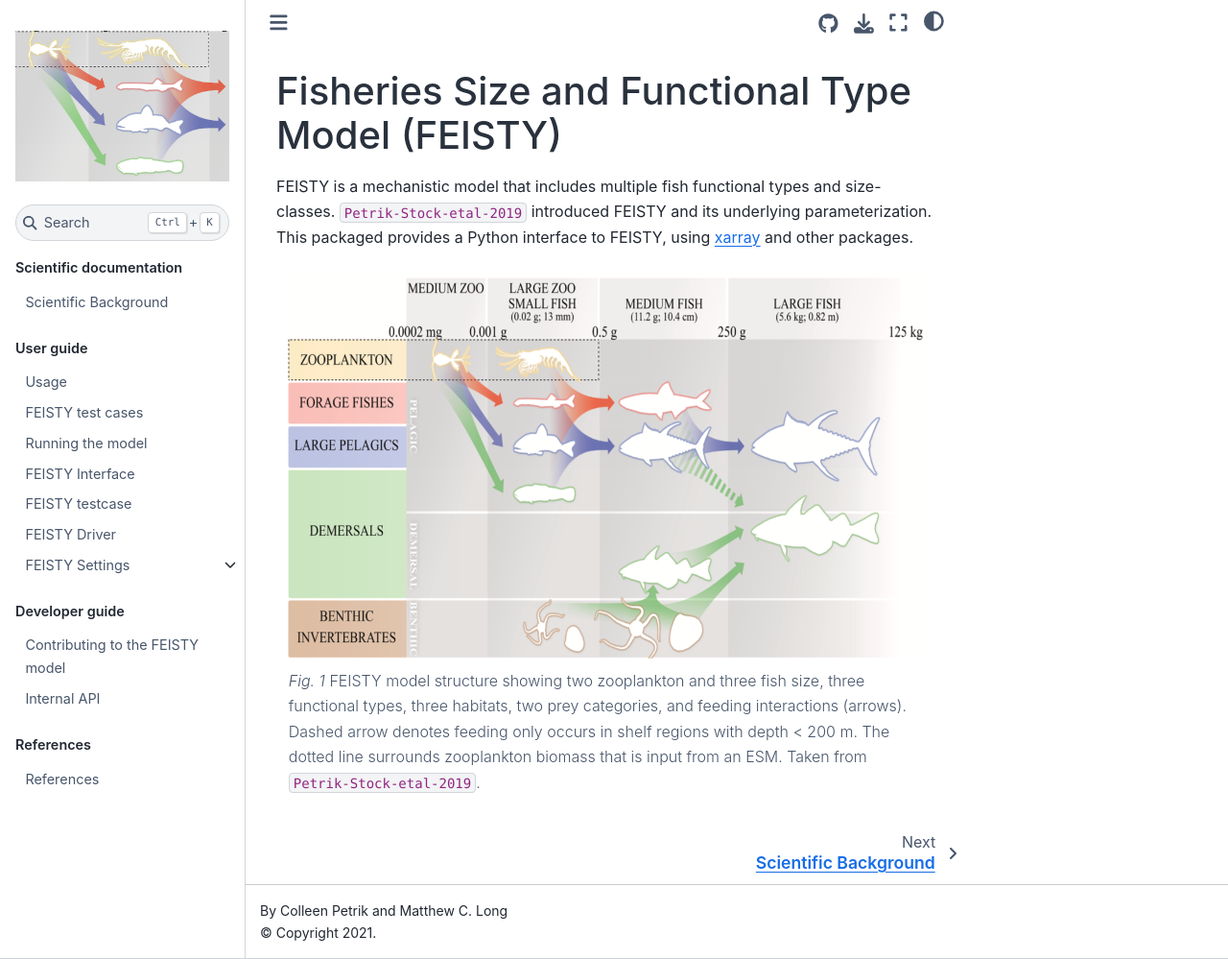
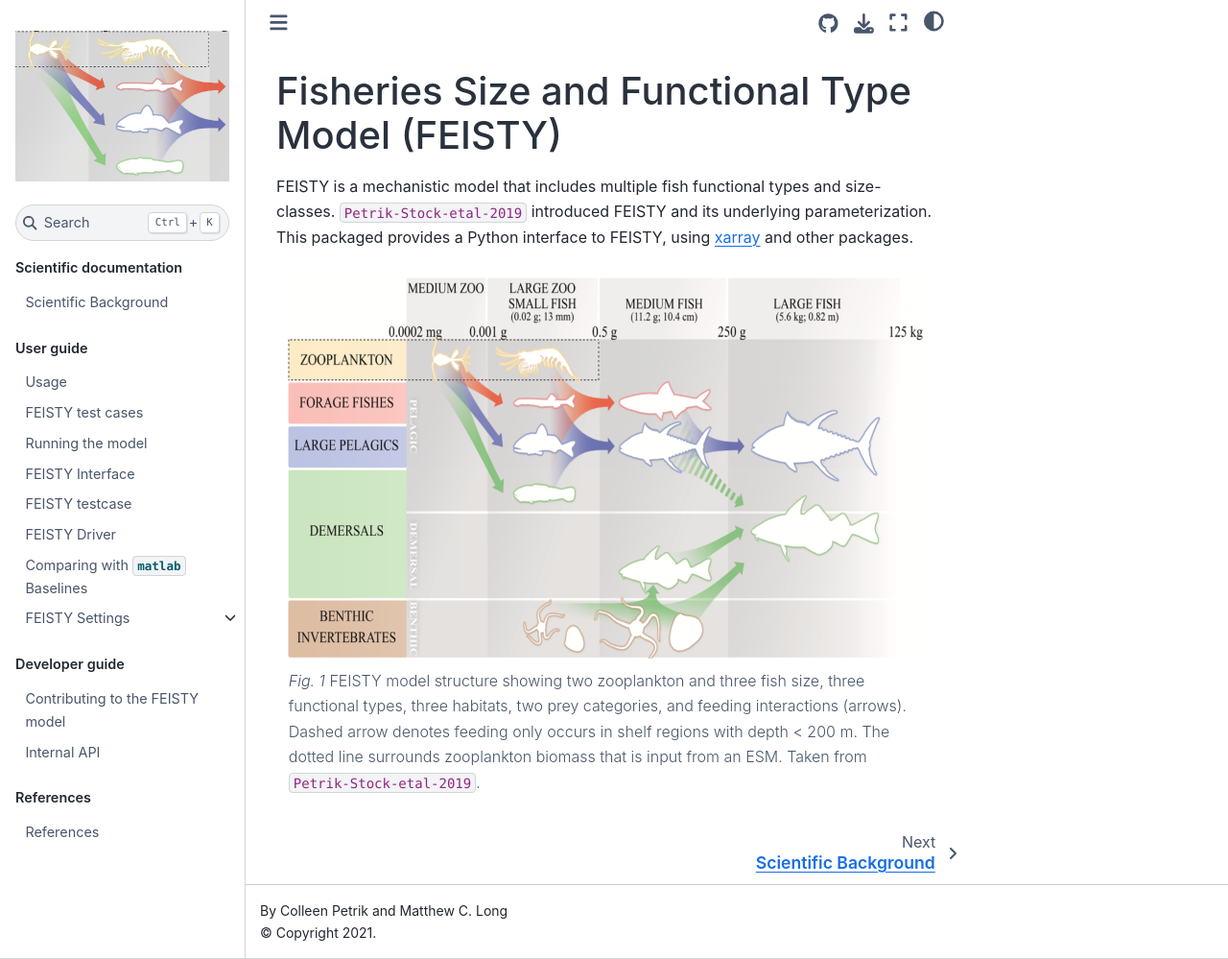
Before and after one commit to marbl-ecosys/feisty, a Jupyter Book: the page built from docs/intro.md, in a window 1280 px wide and 999 px high. Shown: the whole window at 96% size. Built offline with Jupyter Book 1.0.4 settings and Sphinx 7.4.7 and the Sphinx Book theme 1.1.4, drawn with Linux system fonts in a browser that asks for light colours; cross-references to code outside the pages are shown as plain code.

Commit message:
Documentation updates
1. Add matlab-comparison notebook to the docs
2. Update matlab-comparison to include more details on what is in the notebook
3. Update various environments so hopefully everything builds correctly

```diff
--- a/docs/_toc.yml
+++ b/docs/_toc.yml
@@ -12,6 +12,7 @@
       - file: api-interface
       - file: api-testcase
       - file: api-driver
+      - file: matlab-comparison
       - file: settings
         sections:
           - file: settings-show-defaults
```
Also changed, not shown: .pre-commit-config.yaml, docs/matlab-comparison.ipynb, 3 other files.
